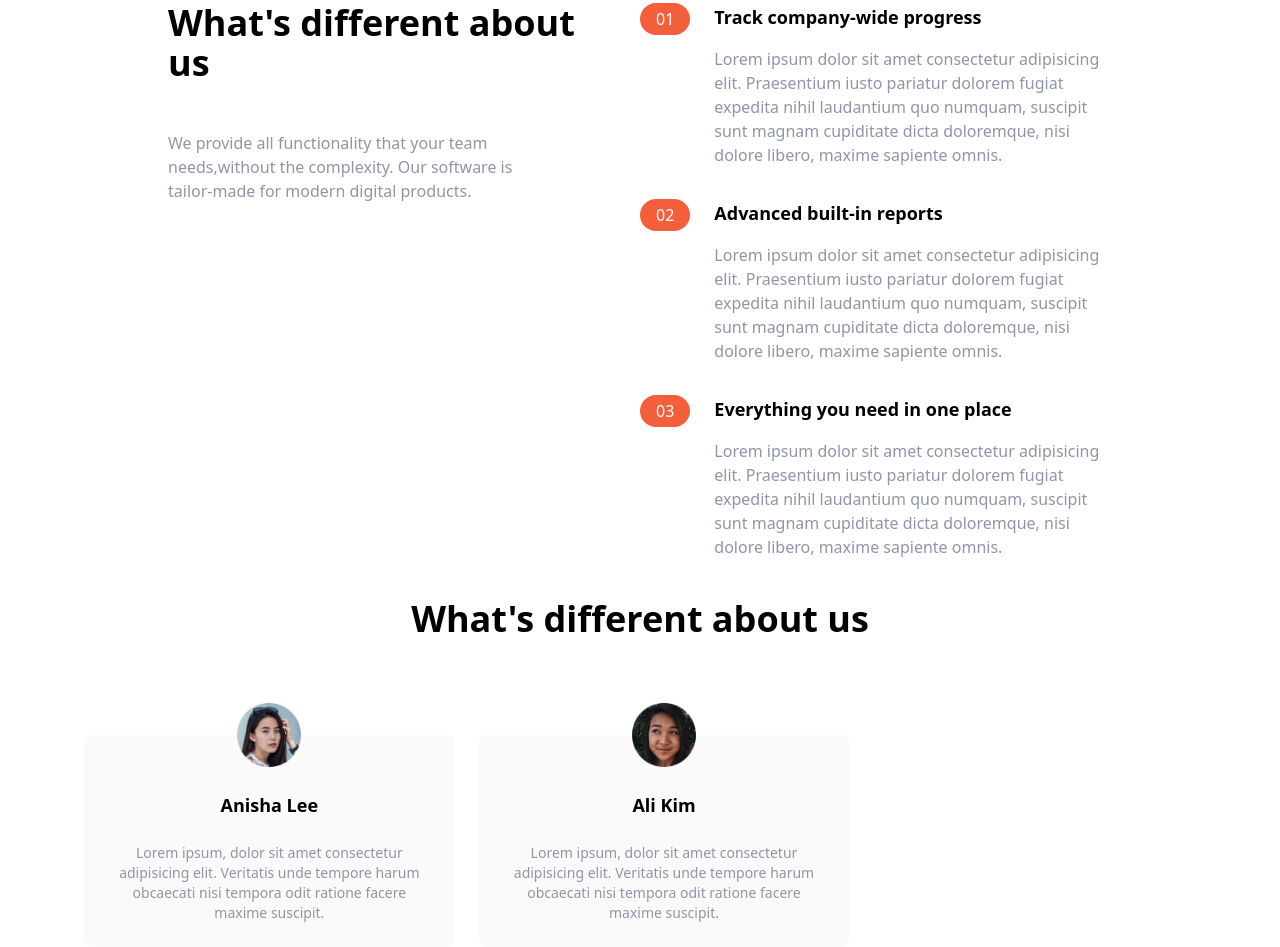
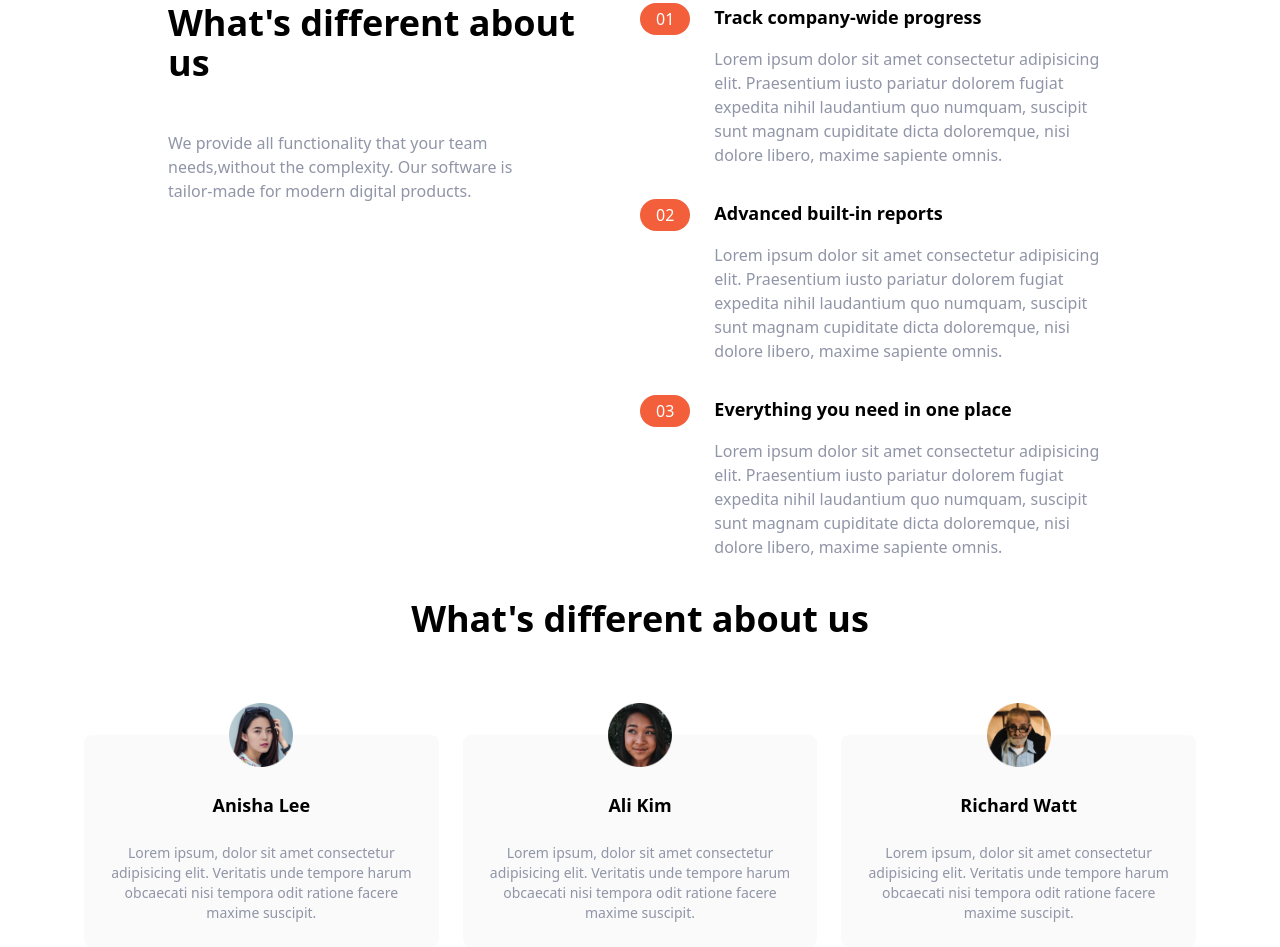
Before and after one commit to KudaMukucha/tailwind-landing-site, a website: page index.html in a window 1280 px wide. Shown: the part 667-1614 px from the top of the page. Drawn offline with Linux system fonts and the light colour scheme.

Commit message:
Testimonial 3

```diff
--- a/index.html
+++ b/index.html
@@ -180,6 +180,16 @@
             </p>
         </div>
 
+         <!--Testimonials 3-->
+         <div class="flex flex-col items-center p-6 space-y-6 rounded-lg bg-veryLightGray md:w-1/3">
+            <img src="img/avatar-richard.png" class="w-16 -mt-14" alt="">
+            <h5 class="text-lg font-bold">
+                Richard Watt
+            </h5>
+            <p class="text-sm text-darkGrayishBlue">
+                Lorem ipsum, dolor sit amet consectetur adipisicing elit. Veritatis unde tempore harum obcaecati nisi tempora odit ratione facere maxime suscipit.
+            </p>
+        </div>
 
     </div>
    </div>
```
